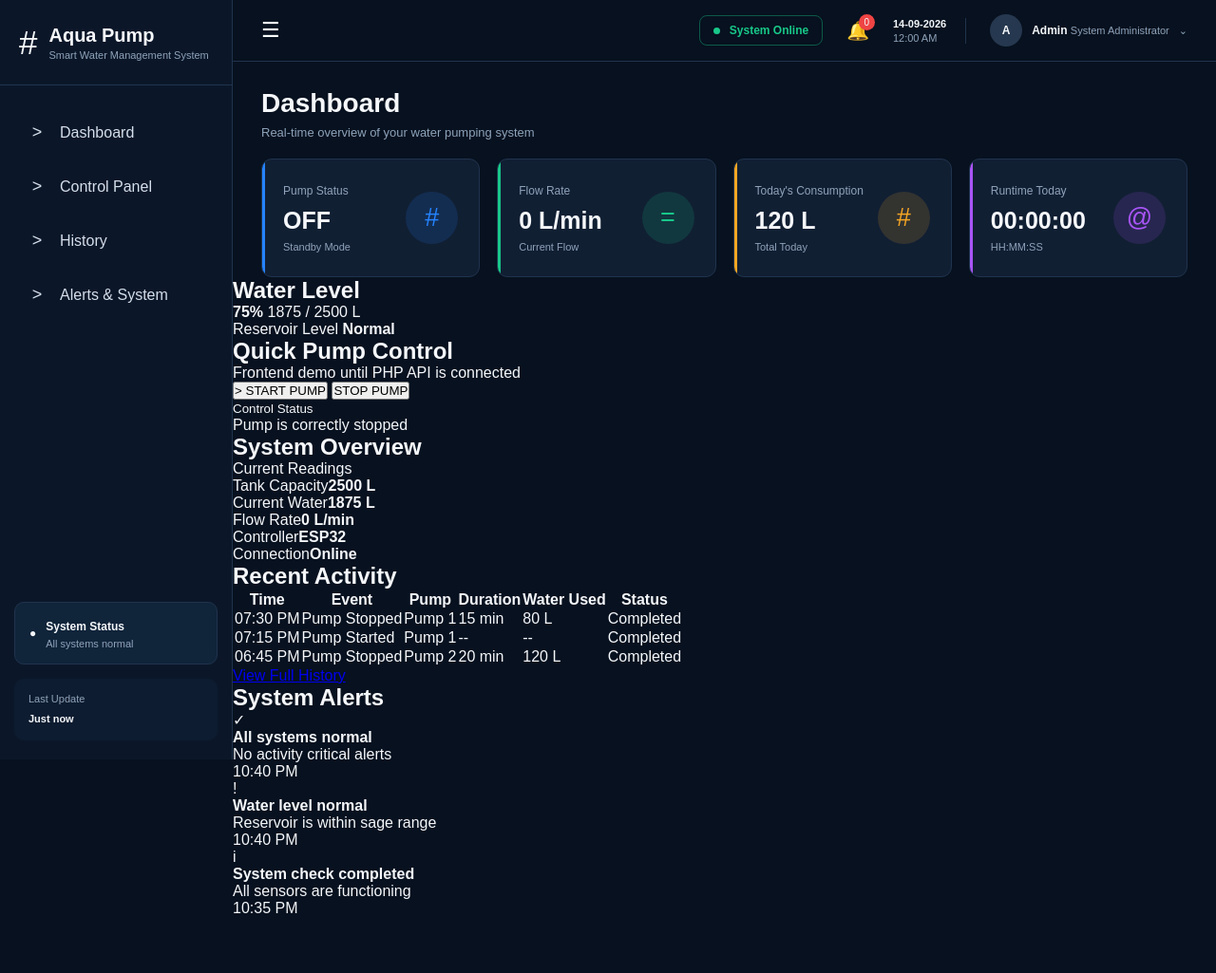
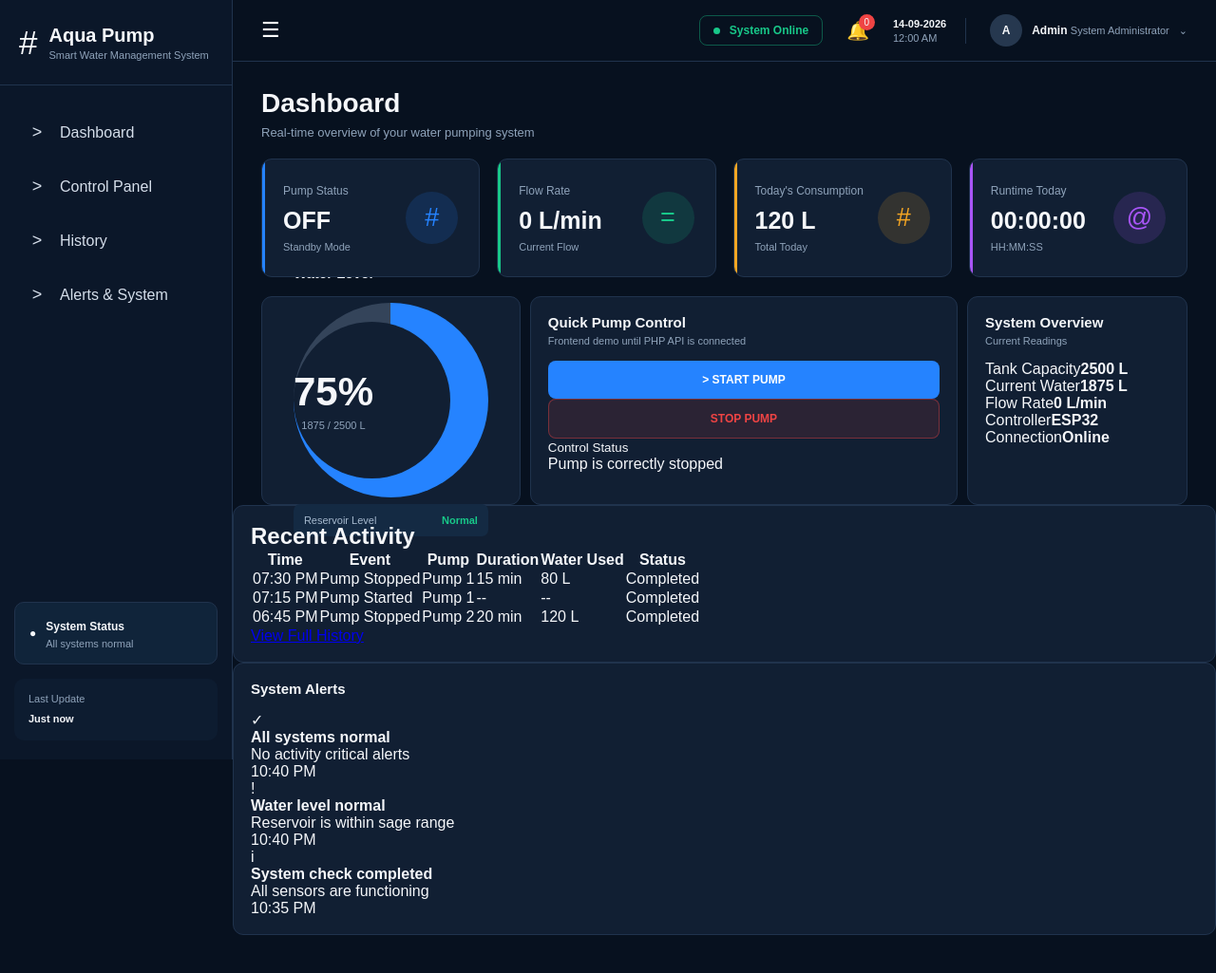
Before and after one commit to Leim-User/aqua-pump-sen, a PHP site: page / in a window 1280 px wide. Shown: the whole page at 95% size. Before the commit the page ends 962 px from the top, so only its background shows below. Run offline with PHP 8.4, Linux system fonts and the light colour scheme.

Commit message:
feat: CSS - Panels: Water Gauge and Control Panel

```diff
--- a/frontend/css/style.css
+++ b/frontend/css/style.css
@@ -384,3 +384,144 @@
     color: var(--purple);
     background: rgba(168, 85, 247, 0.15);
 }
+
+/* PANELS */
+
+.monitoring-grid {
+    padding: 20px 30px 0;
+    display: grid;
+    grid-template-columns: 1fr 1.65fr 0.85fr;
+    gap: 10px;
+}
+
+.panel {
+    background: var(--panel);
+    border: 1px solid var(--border);
+    border-radius: 11px;
+    padding: 18px;
+    min-width: 0;
+}
+
+.panel-header {
+    display: flex;
+    justify-content: space-between;
+    align-items: center;
+    margin-bottom: 15px;
+}
+
+.panel-header h2 {
+    font-size: 15px;
+}
+
+.panel-header span {
+    color: var(--muted);
+    font-size: 11px;
+    display: block;
+    margin-top: 5px;
+}
+
+.panel-header select {
+    background: var(--panel-light);
+    color: white;
+    border: 1px solid var(--border);
+    border-radius: 7px;
+    padding: 8px 10px;
+    font-size: 11px;
+}
+
+/* WATER GAUGE */
+
+.water-level-panel {
+    display: flex;
+    justify-content: center;
+    align-items: center;
+    height: 220px;
+}
+
+.gauge {
+    width: 205px;
+    height: 205px;
+    border-radius: 50%;
+    background: conic-gradient(var(--blue) 0deg 270deg, #34445a 270deg 360deg);
+    display: flex;
+    align-items: center;
+    position: relative;
+}
+
+.gauge::before {
+    content: "";
+    position: absolute;
+    width: 165px;
+    height: 165px;
+    border-radius: 50%;
+    background: var(--panel);
+}
+
+.gauge-content {
+    position: relative;
+    z-index: 2;
+    text-align: center;
+    display: flex;
+    flex-direction: column;
+}
+
+.gauge-content strong {
+    font-size: 42px;
+}
+
+.gauge-content span {
+    margin-top: 5px;
+    color: var(--muted);
+    font-size: 11px;
+}
+
+.water-status {
+    background: #142a43;
+    padding: 11px;
+    border-radius: 7px;
+    display: flex;
+    justify-content: space-between;
+    font-size: 11px;
+}
+
+.water-status span {
+    color: #a6b9ce;
+}
+
+.water-status strong {
+    color: var(--green);
+}
+
+/* ===========================
+    NON-CHART DASHBOARD CONTENT
+   =========================== */
+
+.control-button {
+    width: 100%;
+    padding: 13px 16px;
+    border: none;
+    border-radius: 8px;
+    cursor: pointer;
+    font-size: 12px;
+    font-weight: bold;
+    transition: 0.2s;
+}
+
+.start-button {
+    background: var(--blue);
+    color: white;
+}
+
+.start-button:hover {
+    filter: brightness(1.08);
+}
+
+.stop-button {
+    background: rgba(239, 68, 68, 0.12);
+    border: 1px solid rgba(239, 68, 68, 0.4);
+    color: var(--red);
+}
+
+.stop-button:hover {
+    background: rgba(239, 68, 68, 0.2);
+}
```
